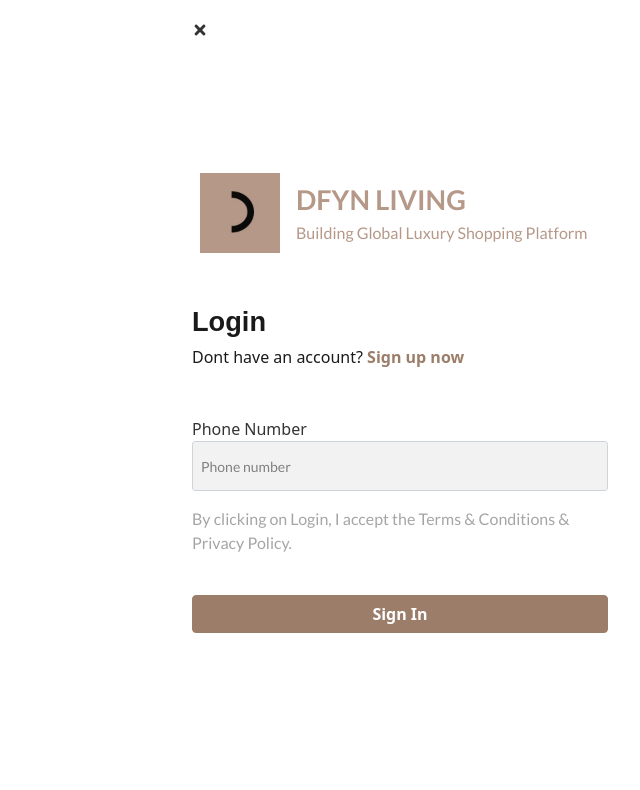
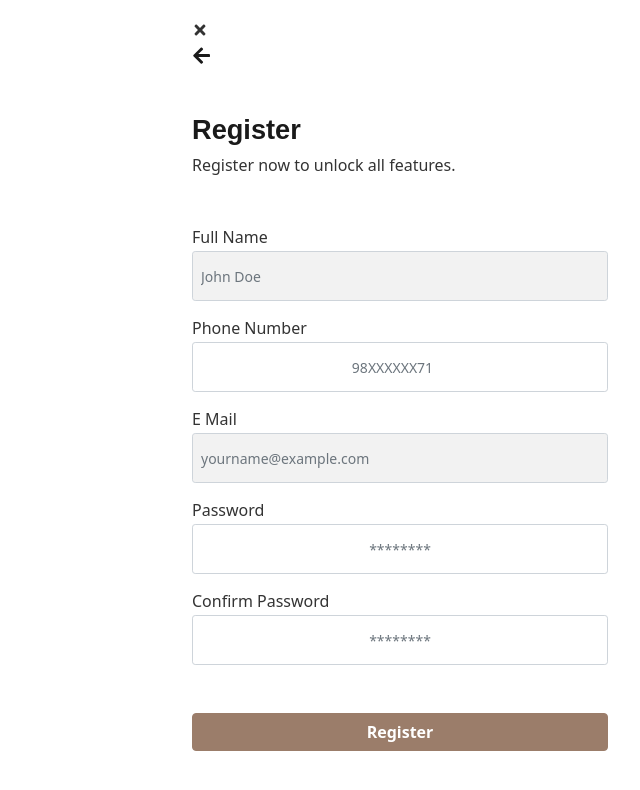
Before and after one commit to BlueRock96/Dfyn-living-user-video-v2, a React (Create React App) app: page /login in a window 1280 px wide. Both pictures are taken after a click on the element "Sign up now". Shown: the top 790 px of the page, without its empty margins (640-1280 px from the left). Built offline with nearby package versions, Linux system fonts and the light colour scheme.

Commit message:
user-reg

```diff
--- a/src/components/authServices/AuthService.js
+++ b/src/components/authServices/AuthService.js
@@ -33,7 +33,6 @@
 
     verifyOtp(phoneNumber, otp_string )
     {
-        //  console.log(phoneNumber,otp_string )
         return this.fetch(`${process.env.REACT_APP_API_ENDPOINT}/api/verify_otp`, {
             mode: 'cors',
             method: "POST",
@@ -43,7 +42,6 @@
                 otp: otp_string
               })
         }).then(res => {
-            // this.setToken(res.accessToken);
             return Promise.resolve(res);
         })
     }
@@ -60,10 +58,12 @@
                 country_code: country_code
               })
         }).then(res => {
-            // this.setToken(res.accessToken);
             return Promise.resolve(res);
         })
     }
+
+
+
 
 
     login(countryCode, phoneNumber, password) {
@@ -155,10 +155,12 @@
 
     _checkStatus(response) {
         // raises an error in case response status is not a success
+        console.log(response);
         if (response.status >= 200 && response.status < 300) {
             return response
         } else {
-            var error = new Error(response.statusText)
+            console.log(response);
+            var error = new Error(response.message)
             error.response = response
             throw error
         }
--- a/src/components/login/login.js
+++ b/src/components/login/login.js
@@ -2,6 +2,7 @@
 import React, {useState, useEffect} from 'react'
 import styles from './login.module.css'
 import EnterOTP from '../enterOtp/enterOtp'
+import Register from '../register/register';
 import { ToastContainer, toast } from 'react-toastify';
 import { useParams , useNavigate    } from "react-router-dom";
 import 'react-toastify/dist/ReactToastify.css';
@@ -22,6 +23,7 @@
 
     const backToLoginPage = () =>{
         $("#otpContainer").slideUp("slow");
+        $("#registerContainer").slideUp("slow");
         $("#loginContainer").slideDown("slow");
 
     }
@@ -42,6 +44,13 @@
                 [name]: value
             }));
     };
+
+    const onRegisterClick = (e) =>{
+        e.preventDefault();
+
+        $("#loginContainer").slideUp("slow");
+        $("#registerContainer").slideDown("slow");
+    }
 
 
 
@@ -114,7 +123,7 @@
                         <div className={styles.signinSection}>
                             <div>
                                 <span className={styles.signinTextTitle}>Login</span>
-                                <span className={styles.noAccountText}>Dont have an account?</span> <span className={styles.signUpText}>Sign up now</span>
+                                <span className={styles.noAccountText}>Dont have an account?</span> <span className={styles.signUpText} onClick = {onRegisterClick}>Sign up now</span>
                             </div>
 
 
@@ -156,6 +165,13 @@
                     </div>
 
 
+
+                    <div id="registerContainer" className={styles.registerContainer}>
+                        <span className={styles.otpBack} onClick = {backToLoginPage}><FaArrowLeft/></span>
+                        < Register backToLoginPage = {backToLoginPage} togglePanel={togglePanel} />
+                    </div>
+
+
                 </div>
                 </div>
 
--- a/src/components/login/login.module.css
+++ b/src/components/login/login.module.css
@@ -93,12 +93,10 @@
 }
 .phoneLabel{
   color: #333333;
-
 }
 input[type="text"]#phonenuminput{
   background-color: #F2F2F2;
   text-align: left;
-
 }
 
 input[type="text"]#phonenuminput::-webkit-input-placeholder {
@@ -132,11 +130,14 @@
   margin-top: 30%;
  }
 
+ .registerContainer{
+  display: none;
+}
 
  .otpContainer{
     display: none;
+ }
 
- }
  .otpBack{
   cursor: pointer;
   color: #1A1A1A;
--- /dev/null
+++ b/src/components/register/register.js
@@ -0,0 +1,166 @@
+import React, {useState, useEffect} from 'react'
+import styles from './register.module.css'
+import AuthService from '../authServices/AuthService';
+import { toast } from 'react-toastify';
+import validator from 'validator';
+const Auth = new AuthService();
+
+const Register = ({backToLoginPage, togglePanel}) => {
+    const [userInfo, setUserInfo] = useState({full_name: "", phone_number: "", email_id: "", password: "", confirmPassword: "",  is_term_accepted: "1", dialCode: "+91", country_code: "+91" })
+
+    const handleChange =  (event) => {
+        var { name, value } = event.target;
+        if ( name === 'phone_number'){
+          if(value.length !== 0){
+              if(( !validator.isNumeric(value, {no_symbols: true}) || value.length > 10))
+                return
+            }
+          }
+        setUserInfo(userInfo => ({
+            ...userInfo,
+            [name]: value
+        }));
+    }
+
+
+
+      const handleSubmit = async (e) =>{
+        e.preventDefault();
+
+        if (!validator.isEmail(userInfo.email_id)) {
+          toast.error('Invalid Email'); return;
+        }
+        if (!validator.isMobilePhone(userInfo.phone_number,['en-IN'])) {
+          toast.error('Invalid Phone number'); return
+        }
+
+        if(!validator.isAlpha(userInfo.full_name, ['en-US'], {'ignore':  " -"})){
+          toast.error('Invalid name'); return
+        }
+        if(userInfo.password !== userInfo.confirmPassword){
+          toast.error('Passwords donot match'); return;
+        }
+        if(userInfo.password.length < 8 ){
+          toast.error('Password should be atleast 8 characters'); return;
+        }
+
+
+        try{
+
+        const response = await fetch(`${process.env.REACT_APP_API_ENDPOINT}/api/signup_user`,{
+          mode: 'cors',
+          method: "POST",
+          headers: {"Content-Type":"application/x-www-form-urlencoded"},
+          body:new URLSearchParams({
+            full_name: userInfo.full_name,
+            email_id: userInfo.email_id,
+            phone_number: userInfo.phone_number,
+            password: userInfo.password,
+            is_term_accepted: userInfo.is_term_accepted,
+            dialCode: userInfo.dialCode,
+            country_code: userInfo.country_code
+          })
+        })
+
+        const parseRes =   await response.json()
+        // console.log(response);
+        if(response.status === 200){
+          toast.success('Registered successfully. Please login to continue');
+                    setUserInfo({full_name: "", phone_number: "", email_id: "", password: "", confirmPassword: "",  is_term_accepted: "1", dialCode: "+91", country_code: "+91" });
+                    backToLoginPage();
+                    togglePanel();
+        }else{
+          toast.error(parseRes.message);
+        }
+      }
+      catch(error){
+        console.log(error);
+      }
+
+      }
+
+
+
+
+    return (
+        <>
+
+            <div className ={styles.registerContainer}>
+
+                <span className={styles.signinTextTitle}>Register</span>
+                <span className={styles.subtitle}>Register now to unlock all features.</span>
+                <div className="mt-5">
+                    <form action="/" className="mt-4" onSubmit={handleSubmit}>
+
+                    <div className={styles.inputGroup}>
+                          <label className={styles.label}>Full Name</label>
+                          <div className="input-group-sm">
+                              <input type="text" className={`form-control ${styles.inputField}`} required
+                              name="full_name" placeholder="John Doe" aria-label="full_name"
+                              aria-describedby="inputGroup-sizing-small"
+                              value = {userInfo.full_name}
+                              onChange = {handleChange}
+                              />
+                          </div>
+                    </div>
+
+                    <div className={styles.inputGroup}>
+                          <label className={styles.label}>Phone Number</label>
+                          <div className="input-group-sm">
+                              <input type="number" className={`form-control ${styles.inputField}`} required
+                              name="phone_number" placeholder="98XXXXXX71" aria-label="phone_number"
+                              aria-describedby="inputGroup-sizing-small"
+                              value = {userInfo.phone_number}
+                              onChange = {handleChange}
+                              />
+                          </div>
+                    </div>
+
+                    <div className={styles.inputGroup}>
+                          <label className={styles.label}>E Mail</label>
+                          <div className="input-group-sm">
+                              <input type="text" className={`form-control ${styles.inputField}`} required
+                              name="email_id" placeholder="yourname@example.com" aria-label="email_id"
+                              aria-describedby="inputGroup-sizing-small"
+                              value = {userInfo.email_id}
+                              onChange = {handleChange}
+                              />
+                          </div>
+                    </div>
+
+                    <div className={styles.inputGroup}>
+                          <label className={styles.label}>Password</label>
+                          <div className="input-group-sm">
+                              <input type="password" className={`form-control ${styles.inputField}`} required
+                              name="password" placeholder="********" aria-label="password"
+                              aria-describedby="inputGroup-sizing-small"
+                              value = {userInfo.password}
+                              onChange = {handleChange}
+                              />
+                          </div>
+                    </div>
+
+                    <div className={styles.inputGroup}>
+                          <label className={styles.label}>Confirm Password</label>
+                          <div className="input-group-sm">
+                              <input type="password" className={`form-control ${styles.inputField}`} required
+                              name="confirmPassword" placeholder="********" aria-label="confirmPassword"
+                              aria-describedby="inputGroup-sizing-small"
+                              value = {userInfo.confirmPassword}
+                              onChange = {handleChange}
+                              />
+                          </div>
+                    </div>
+
+                        <button type="submit" className={`btn form-control mt-5 ${styles.submitbtn}`} >
+                            Register
+                        </button>
+
+                    </form>
+                </div>
+            </div>
+        </>
+    )
+}
+
+export default Register
--- /dev/null
+++ b/src/components/register/register.module.css
@@ -0,0 +1,62 @@
+.signinTextTitle{
+  font-family: 'Poppins', sans-serif;
+  color: #1A1A1A;
+  font-weight: 600;
+  font-size: 1.7em;
+  display: block;
+  margin-bottom: 2px;
+}
+.subtitle{
+  color: #333333;
+}
+
+
+.submitbtn{
+  font-weight: 700 !important;
+  background: #9B7D6A !important;
+  color: white !important;
+  transition-duration: 0.1s;
+  border-color: #9B7D6A !important;
+  border-radius: 0.25rem;
+  outline-color: #9B7D6A !important;
+}
+
+.submitbtn:hover{
+  color: white;
+  border-color: #b08d78 !important;
+  background: #b08d78 !important;
+}
+
+form input{
+    display:inline-block;
+    width:50px;
+    height:50px;
+    text-align:center;
+}
+
+.registerContainer{
+    margin-top: 10%;
+}
+
+
+.label{
+  color: #333333;
+  margin-bottom: 2px;
+}
+
+input[type="text"].inputField{
+  background-color: #F2F2F2;
+  text-align: left;
+}
+input[ type="password"].inputField{
+  background-color: #F2F2F2;
+  text-align: left;
+}
+input[ type="number"].inputField{
+  background-color: #F2F2F2;
+  text-align: left;
+}
+
+.inputGroup{
+  margin-top: 15px;
+}
```
